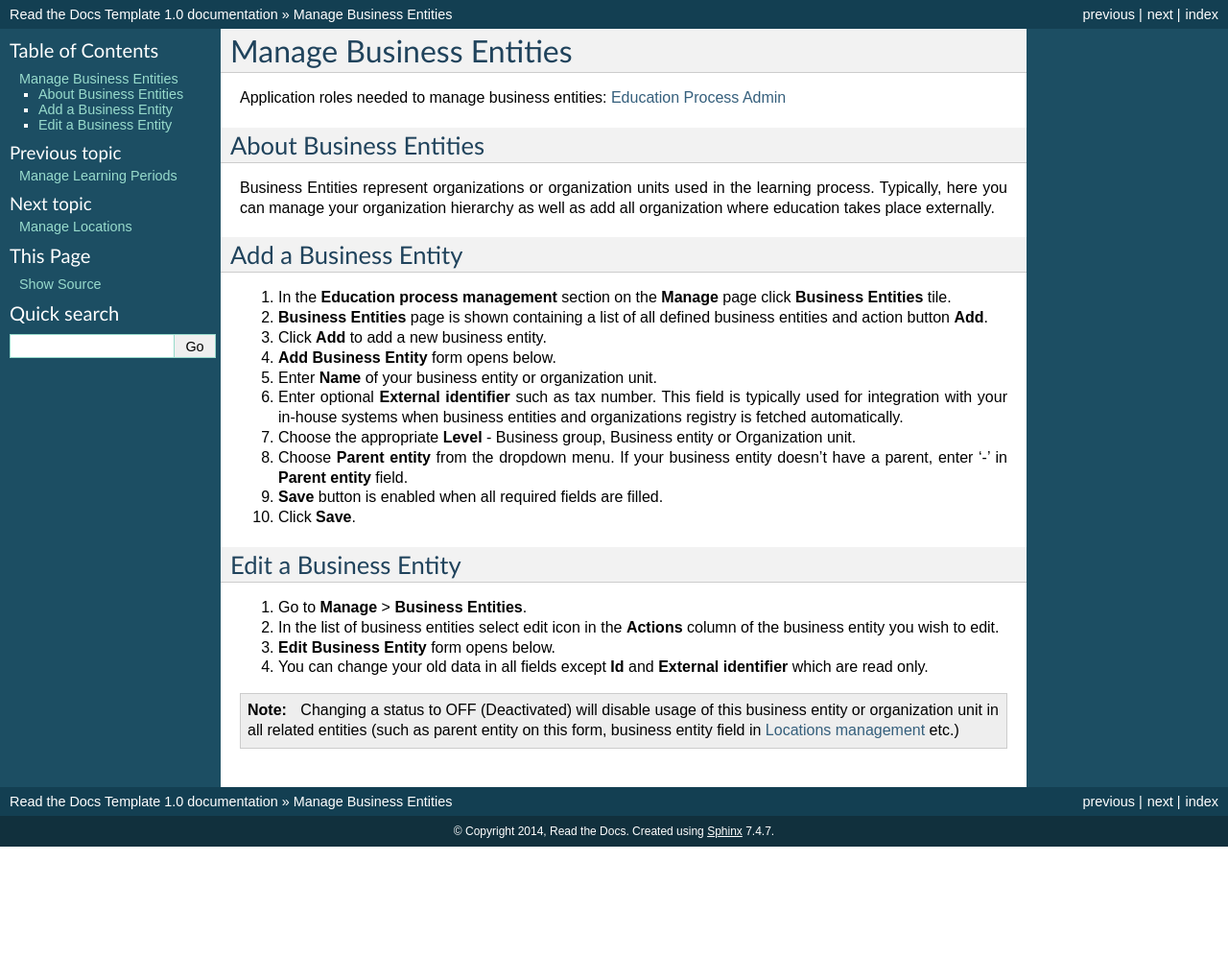
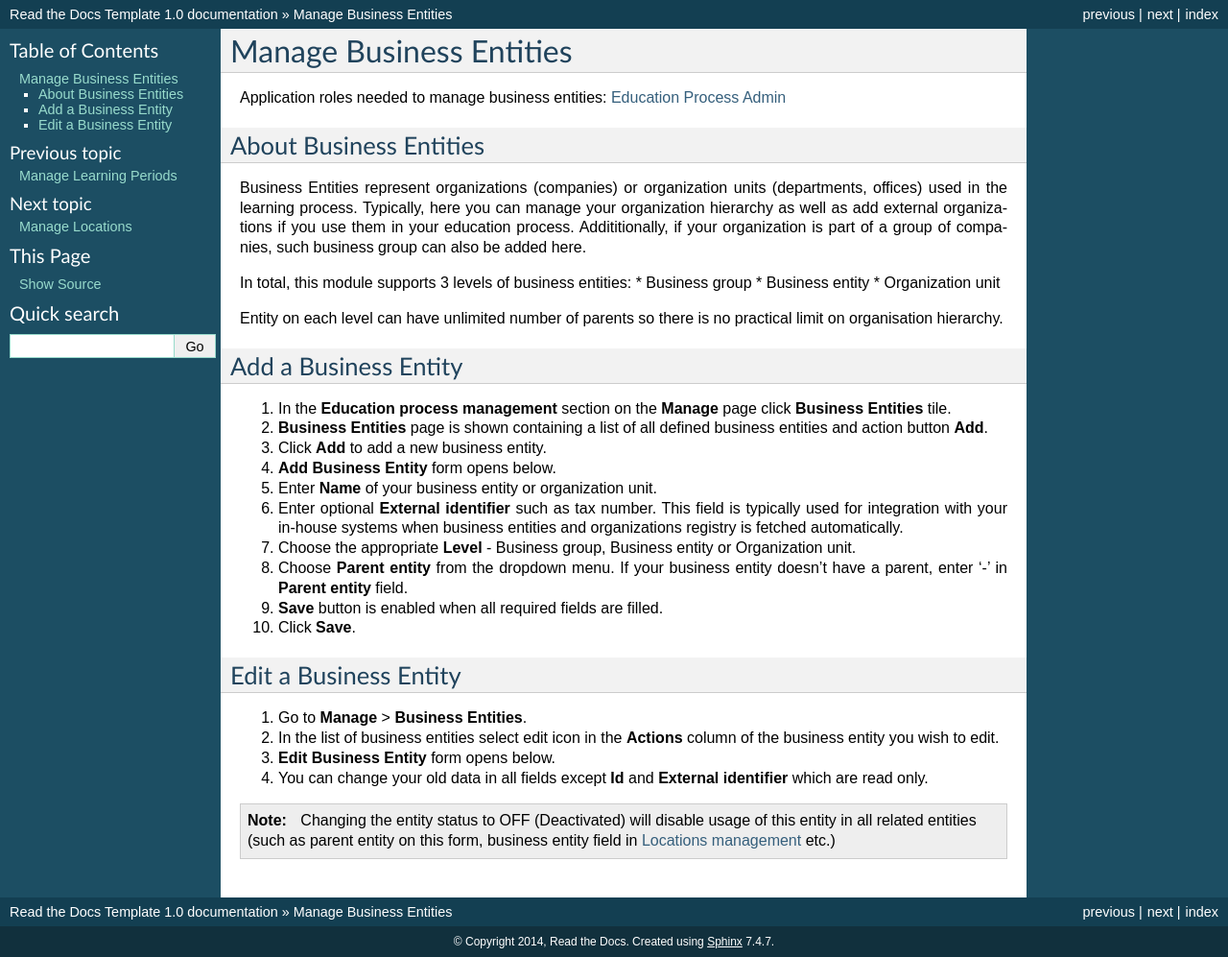
Before and after one commit to pslisko/performa365docs, a Sphinx documentation site: the page built from docs/howto/manage_business_entities.rst, in a window 1280 px wide. Shown: the whole page at 96% size. Built offline with Sphinx 7.4.7, drawn with Linux system fonts in a browser that asks for light colours; pages that are not in the unit, such as notebooks, are missing from menus; before the commit the page ends 900 px from its top, so only the background shows below that.

Commit message:
Update manage_business_entities.rst

```diff
--- a/docs/howto/manage_business_entities.rst
+++ b/docs/howto/manage_business_entities.rst
@@ -10,7 +10,14 @@ Application roles needed to manage business entities: :ref:`Education Process Ad
 About Business Entities
 ^^^^^^^^^^^^^^^^^^^^^^^^^^^
 
-Business Entities represent organizations or organization units used in the learning process. Typically, here you can manage your organization hierarchy as well as add all organization where education takes place externally.
+Business Entities represent organizations (companies) or organization units (departments, offices) used in the learning process. Typically, here you can manage your organization hierarchy as well as add external organizations if you use them in your education process. Addititionally, if your organization is part of a group of companies, such business group can also be added here.
+
+In total, this module supports 3 levels of business entities:
+* Business group
+* Business entity
+* Organization unit
+
+Entity on each level can have unlimited number of parents so there is no practical limit on organisation hierarchy.
 
 Add a Business Entity
 ^^^^^^^^^^^^^^^^^^^^^^^^^^^
@@ -32,4 +39,4 @@ Edit a Business Entity
 #. **Edit Business Entity** form opens below.
 #. You can change your old data in all fields except **Id** and **External identifier** which are read only.
 
-.. note:: Changing a status to OFF (Deactivated) will disable usage of this business entity or organization unit in all related entities (such as parent entity on this form, business entity field in :ref:`Locations management <manage_locations>` etc.)
+.. note:: Changing the entity status to OFF (Deactivated) will disable usage of this  entity in all related entities (such as parent entity on this form, business entity field in :ref:`Locations management <manage_locations>` etc.)
```
